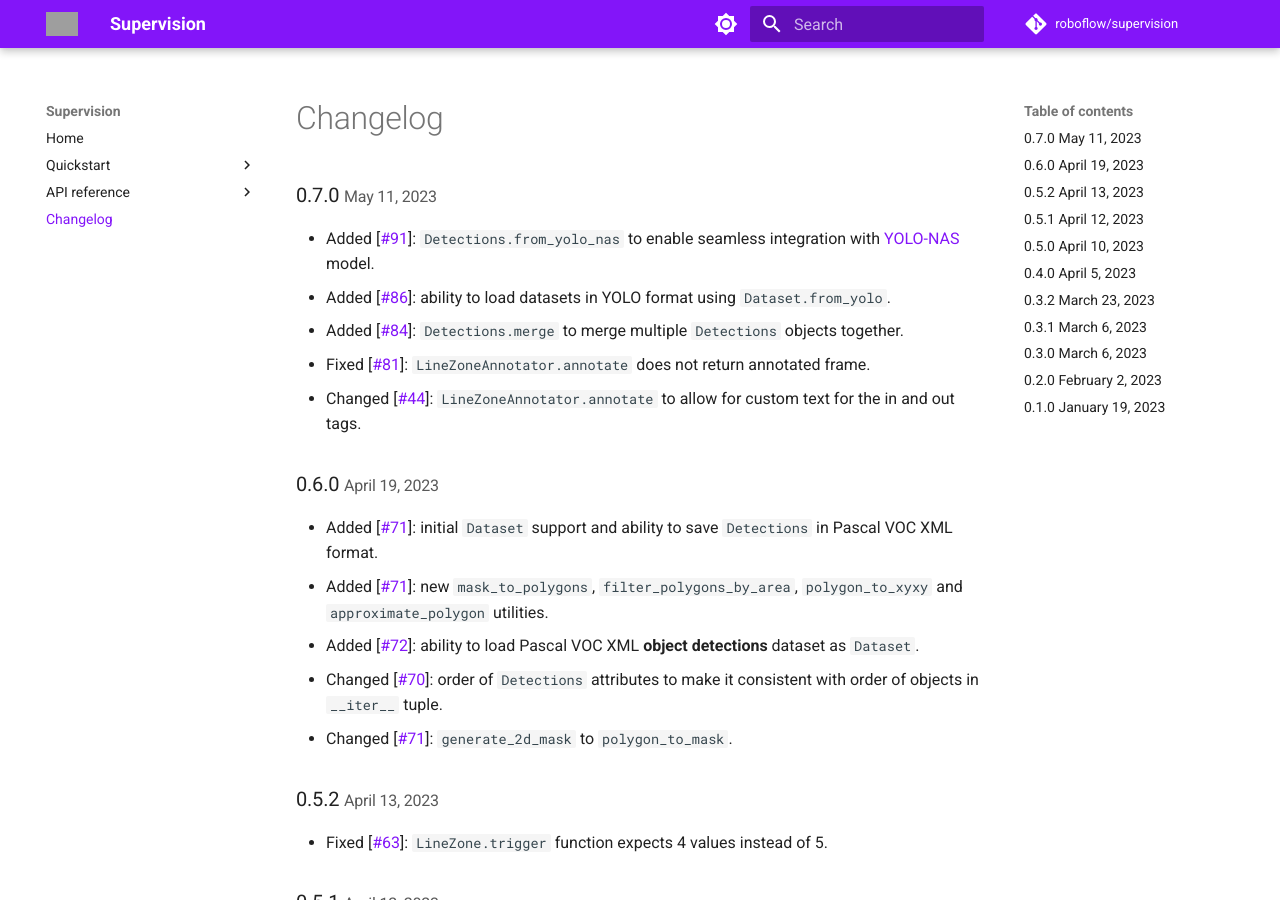
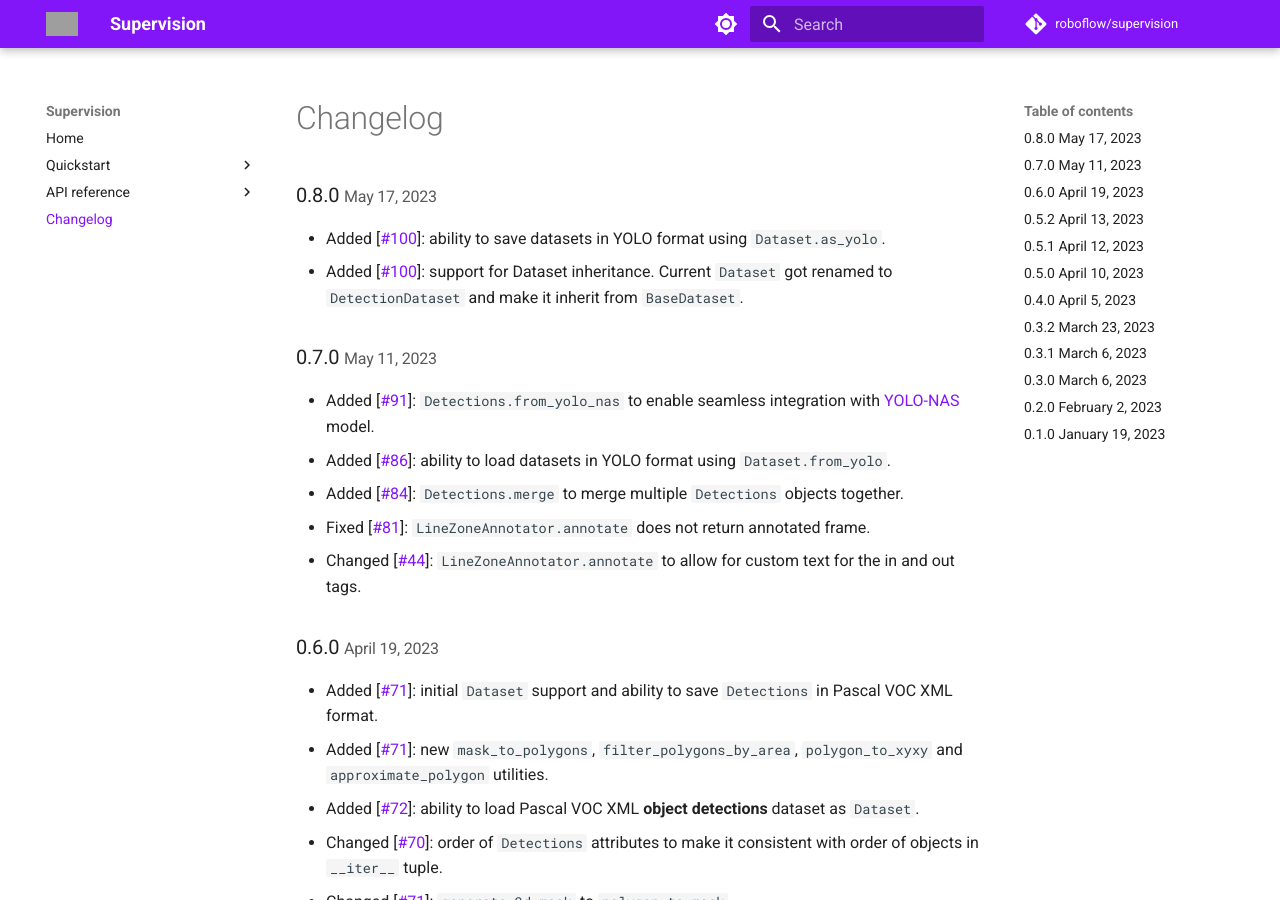
Before and after one commit to tophusna/supervision, an MkDocs documentation site: the page built from docs/changelog.md, in a window 1280 px wide and 900 px high. Built offline with MkDocs 1.6.1 and Material for MkDocs 9.7.7, drawn with Linux system fonts in a browser that asks for light colours; comment, search, counter and statistics services are not loaded; grey boxes are pictures that could not be loaded.

Commit message:
🪵 `0.8.0` release changelog

```diff
--- a/docs/changelog.md
+++ b/docs/changelog.md
@@ -1,3 +1,8 @@
+### 0.8.0 <small>May 17, 2023</small>
+
+- Added [[#100](https://github.com/roboflow/supervision/pull/100)]: ability to save datasets in YOLO format using `Dataset.as_yolo`.
+- Added [[#100](https://github.com/roboflow/supervision/pull/100)]: support for Dataset inheritance. Current `Dataset` got renamed to `DetectionDataset` and make it inherit from `BaseDataset`.
+
 ### 0.7.0 <small>May 11, 2023</small>
 
 - Added [[#91](https://github.com/roboflow/supervision/pull/91)]: `Detections.from_yolo_nas` to enable seamless integration with [YOLO-NAS](https://github.com/Deci-AI/super-gradients/blob/master/YOLONAS.md) model.
```
